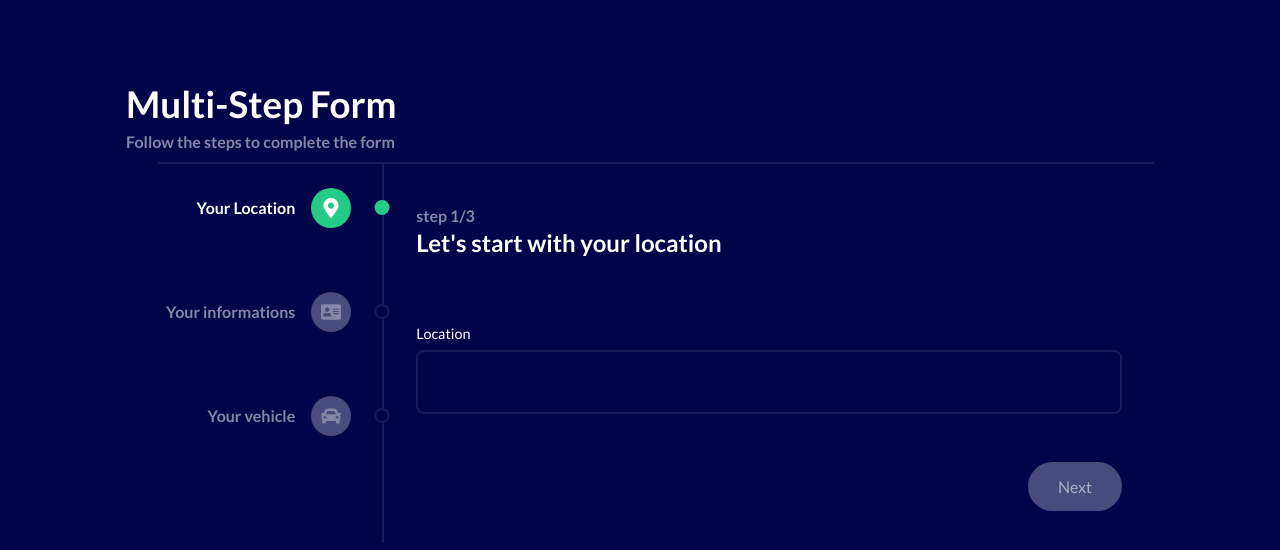
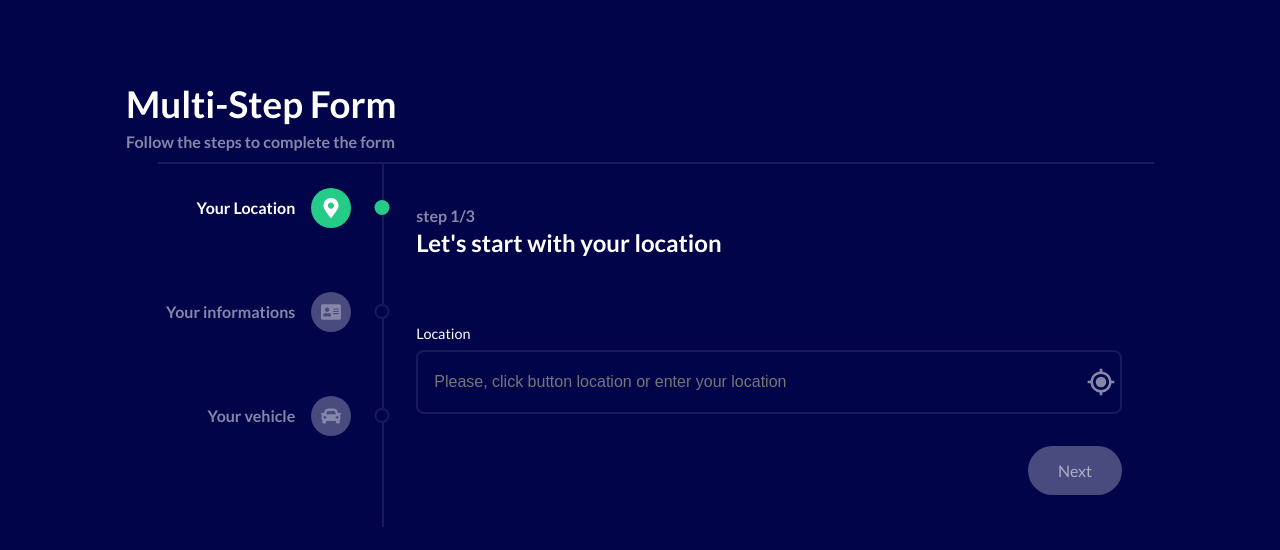
Before and after one commit to yakhousam/multistep-form-validation, a React (Create React App) app: page / in a window 1280 px wide. Shown: the top 550 px of the page. Built offline with nearby package versions, Linux system fonts and the light colour scheme.

Commit message:
added button position and placeholders

```diff
--- a/src/components/Form/Form.jsx
+++ b/src/components/Form/Form.jsx
@@ -2,6 +2,7 @@ import styles from "./Form.module.css";
 
 import { Switch, Route, Redirect, Link } from "react-router-dom";
 import { Formik, Form, Field, ErrorMessage } from "formik";
+import { BiCurrentLocation } from "react-icons/bi";
 
 export function MultiStepForm() {
   return (
@@ -55,7 +56,18 @@ function StepLocation() {
         </strong>
       </h1>
       <label htmlFor="location">Location</label>
-      <Field type="text" id="location" name="location" />
+      <div className={styles["input-container"]}>
+        <Field
+          type="text"
+          id="location"
+          name="location"
+          placeholder="Please, click button location or enter your location"
+        />
+        <BiCurrentLocation
+          className={styles["icon-location"]}
+          onClick={() => console.log("location....")}
+        />
+      </div>
       <ErrorMessage name="location" component="div" />
       <Navigation nextUrl="/driver" />
     </>
@@ -101,10 +113,20 @@ function StepDriverOne() {
         <strong className={styles.strong}>Please enter your name</strong>
       </h1>
       <label htmlFor="firstName">First Name</label>
-      <Field type="text" id="firstName" name="firstName" />
+      <Field
+        type="text"
+        id="firstName"
+        name="firstName"
+        placeholder="Your first name"
+      />
       <ErrorMessage name="firstName" component="div" />
       <label htmlFor="lastName">Last Name</label>
-      <Field type="text" id="lastName" name="lastName" />
+      <Field
+        type="text"
+        id="lastName"
+        name="lastName"
+        placeholder="Your last name"
+      />
       <ErrorMessage name="lastName" component="div" />
       <Navigation backUrl="/" nextUrl="/driver/2" />
     </>
@@ -120,7 +142,12 @@ function StepDriverTwo() {
         </strong>
       </h1>
       <label htmlFor="license">License</label>
-      <Field type="text" id="license" name="license" />
+      <Field
+        type="text"
+        id="license"
+        name="license"
+        placeholder="Your license number"
+      />
       <ErrorMessage name="license" component="div" />
       <label>
         <Field type="checkbox" name="expired" />
@@ -138,7 +165,12 @@ function StepVehicle() {
         <strong className={styles.strong}>Please enter your vehicle</strong>
       </h1>
       <label htmlFor="vehicle">Vehicle</label>
-      <Field type="text" id="vehicle" name="vehicle" />
+      <Field
+        type="text"
+        id="vehicle"
+        name="vehicle"
+        placeholder="Your vehicle mark"
+      />
       <ErrorMessage name="vehicle" component="div" />
       <Navigation backUrl="/driver/2" />
     </>
--- a/src/components/Form/Form.module.css
+++ b/src/components/Form/Form.module.css
@@ -57,6 +57,7 @@
   outline: none;
   margin-bottom: 1rem;
 }
+
 .form input:hover {
   border-color: var(--border-hover);
 }
@@ -69,3 +70,37 @@
   font-size: 0.9rem;
   margin-bottom: 0.5rem;
 }
+
+.input-container {
+  position: relative;
+}
+.input-container input[type="text"] {
+  margin-bottom: 0;
+}
+.icon-location {
+  position: absolute;
+  top: 50%;
+  right: 5px;
+  transform: translateY(-50%);
+  z-index: 1;
+  font-size: 2rem;
+  color: var(--text-color-secondary);
+  cursor: pointer;
+  animation: location 500ms linear 1s 2;
+}
+.icon-location:hover {
+  color: var(--text-color-primary);
+}
+
+@keyframes location {
+  to {
+    color: var(--text-color-primary);
+    transform: translateY(-50%) scale(1.1);
+  }
+}
+
+input:-webkit-autofill {
+  -webkit-box-shadow: inset 0 0 0px 9999px var(--background-color);
+  box-shadow: inset 0 0 0px 9999px var(--background-color);
+  -webkit-text-fill-color: var(--text-color-primary) !important;
+}
```
